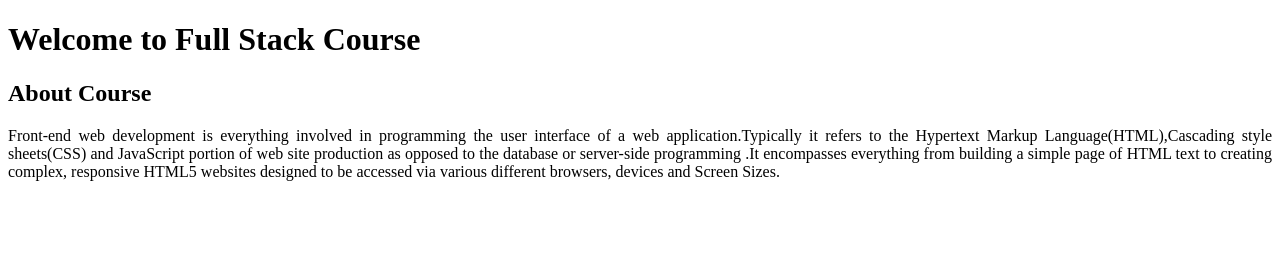
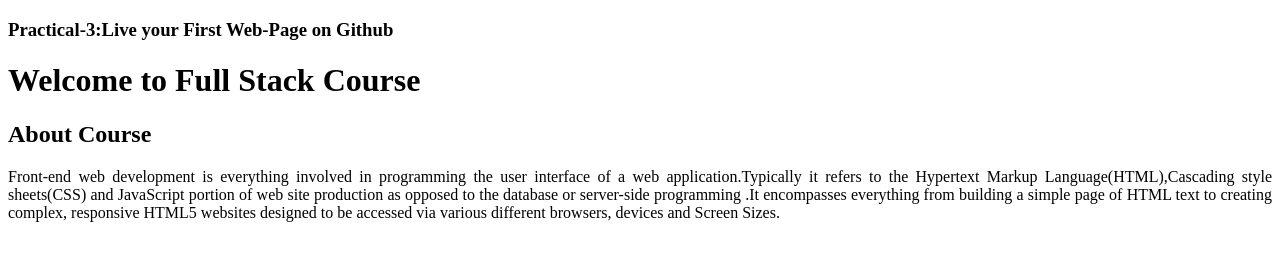
Before and after one commit to Radhika1381/PracticalFullstack3, a plain HTML site: page index.html in a window 1280 px wide. Drawn offline with Linux system fonts and the light colour scheme.

Commit message:
last commit

```diff
--- a/index.html
+++ b/index.html
@@ -7,6 +7,7 @@
     <title>practical-3</title>
 </head>
 <body>
+    <h3>Practical-3:Live your First Web-Page on Github</h3>
     <h1>Welcome to Full Stack Course</h1>
     <h2>About Course</h2>
     <p style="text-align: justify;">
```
